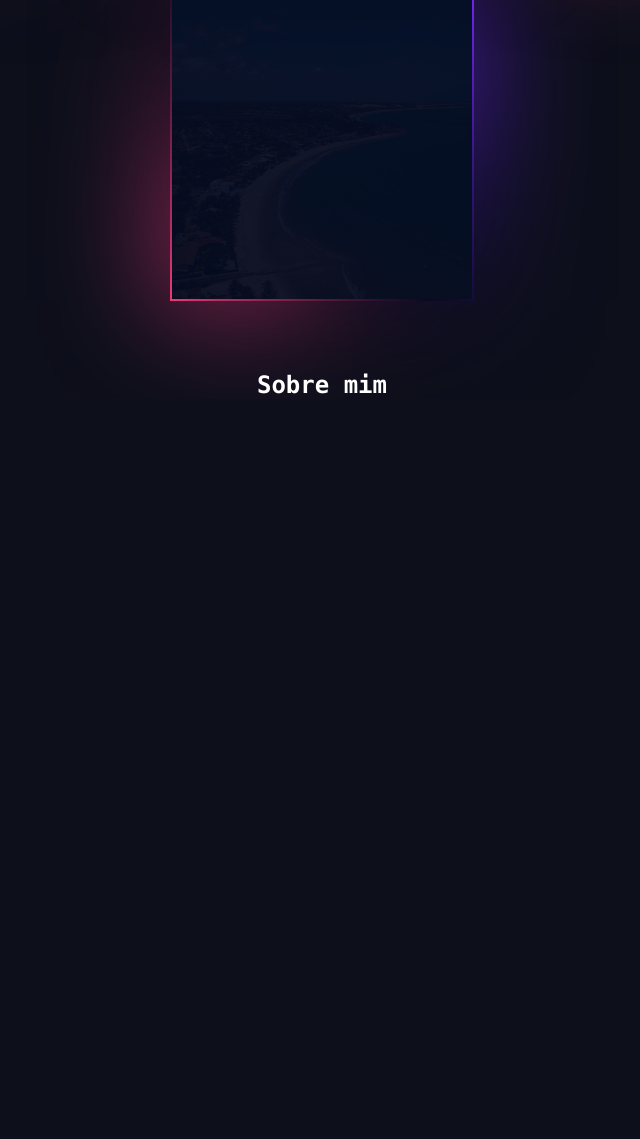
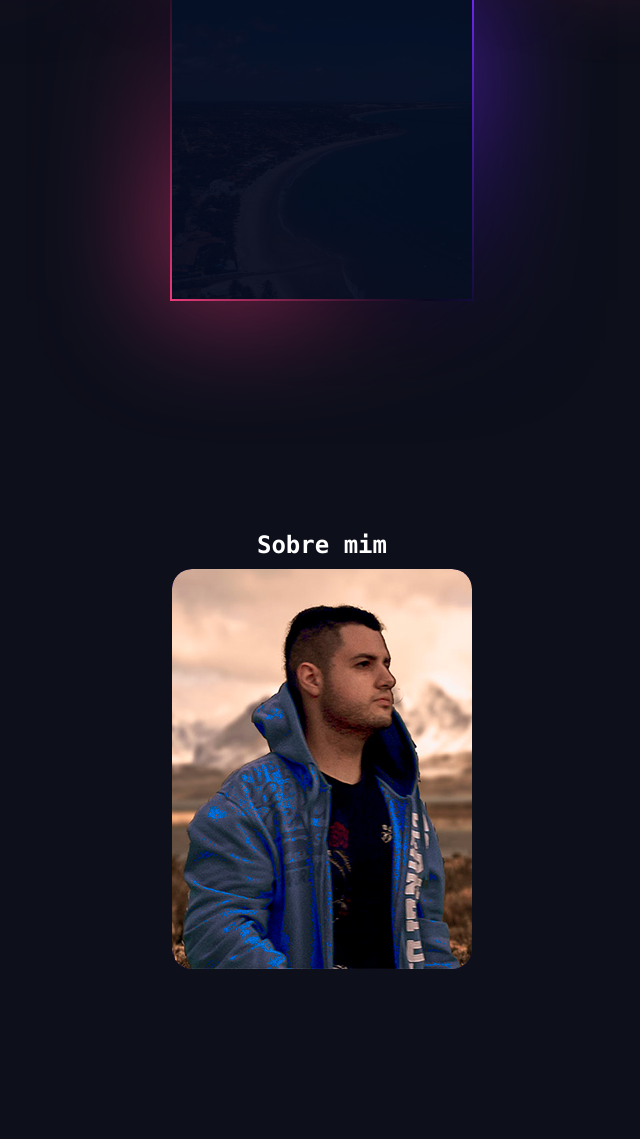
Before and after one commit to mujapira/MyFirstWebSite, a PHP site: page / in a window 1280 px wide. Shown: the part 1682-2821 px from the top of the page, without its empty margins (318-958 px from the left). Before the commit the page ends 2076 px from the top, so only its background shows below. Run offline with PHP 8.4, Linux system fonts and the light colour scheme; some libraries are stand-ins or nearby versions.

Commit message:
about me

```diff
--- a/StyleAboutMe.css
+++ b/StyleAboutMe.css
@@ -1,4 +1,11 @@
 
+#aboutme {
+    display: flex;
+    flex-direction: column;
+    justify-content: center;
+    align-items: center;
+    min-height: 100vh;
+}
 .container {
     position: relative;
     width: 1280px;
@@ -11,6 +18,89 @@
     position: relative;
     width: 300px;
     height: 400px;
-    background: linear-gradient(#ff3f81, #ff3f81 30%, #772aff, #772aff 30%);
+    background:rgba(119, 42, 255, 0.3);
     margin: 10px;
+    border-radius: 20px;
+    overflow: hidden;
 }
+.container .cards .imgBxCard
+{
+    position: absolute;
+    top: 0;
+    left: 0;
+    width: 100%;
+    height: 100%;
+    transition: 0.5s;
+    z-index: 10;
+    border-radius: 20px;
+    overflow: hidden;
+    transform-origin: top;
+}
+.container .cards:hover .imgBxCard
+{
+    transform: translateY(20px) scale(0.6);
+}
+
+.container .cards .imgBxCard img {
+    position: absolute;
+    top: 0;
+    left: 0;
+    width: 100%;
+    height: 100%;
+    object-fit: cover;
+}
+.container .cards .contentcard {
+    position: absolute;
+    top: 0;
+    left: 0;
+    width: 100%;
+    height: 100%;
+    display: flex;
+    justify-content: center;
+    align-items: flex-end;
+    padding-bottom: 30px;
+    transform: translateY(100%);
+    transition: 0.5s;
+}
+
+.container .cards:hover .contentcard {
+    transform: translateY(0);
+}
+
+.container .cards .contentcard .detailscard {
+    display: flex;
+    justify-content: center;
+    align-items: center;
+    flex-direction: column;
+    text-align: center;
+}
+.container .cards .contentcard .detailscard h2 {
+    color: #fff;
+    font-size: 1.5em;
+    font-weight: 500;
+}
+.social_icons {
+    position: relative;
+    display: flex;
+    margin-top: 5px;
+}
+.social_icons li {
+    list-style: none;
+    margin: 4px;
+}
+.social_icons li a {
+    width: 45px;
+    height: 45px;
+    display: flex;
+    justify-content: center;
+    align-items: center;
+    background:#0d0f1b;
+    border-radius: 50%;
+    font-size: 1.5em;
+    color:#ff3f81;
+    text-decoration: none;
+    transition: 0.5s;
+}
+.social_icons li a:hover {
+    transform: rotate(360deg);
+}
--- a/StyleGlobal.css
+++ b/StyleGlobal.css
@@ -88,6 +88,8 @@ header h2 {
 body {
     min-height: 100vh;
     background: #0d0f1b;
+    align-items: center;
+    justify-content: center;
 }
 
 #menuitens {
@@ -129,7 +131,7 @@ body {
 #menuitens ul li a:hover {
     transform: scale(1.4);
     z-index: 1000;
-    background: #2196f3;
+    background: #772aff;
     opacity: 1;
 }
 
--- a/home.html
+++ b/home.html
@@ -6,8 +6,9 @@
     <meta name="viewport" content="width=device-width, initial-scale=1.0">
     <title> Site do Mau</title>
     <link rel="stylesheet" type="text/css" href="StyleGlobal.css">
-    <link rel="stylesheet" type="text/css" href="StyleDieta.css">
+    <link rel="stylesheet" type="text/css" href="StyleAboutMe.css">
     <link rel="stylesheet" type="text/css" href="StyleFotografia.css">
+    <script src="https://kit.fontawesome.com/475e944a02.js" crossorigin="anonymous"></script>
 </head>
 
 <body>
@@ -137,7 +138,22 @@
             Sobre mim
         </h3>
         <div class="container">
-            <div class="cards"></div>
+            <div class="cards">
+                <div class="imgBxCard">
+                    <img src="/fotos/imgcard.jpg">
+                </div>
+                <div class="contentcard">
+                    <div class="detailscard">
+                        <h2>Maurício</h2>
+                        <ul class="social_icons">
+                            <li><a href="#"><i class="fab fa-instagram"></i></a></li>
+                            <li><a href="#"><i class="fa fa-steam" aria-hidden="true"></i></a></li>
+                            <li><a href="#"><i class="fa fa-twitter" aria-hidden="true"></i></a></li>
+                            <li><a href="#"><i class="fa fa-whatsapp" aria-hidden="true"></i></a></li>
+                        </ul>
+                    </div>
+                </div>
+            </div>
         </div>
     </section>
 </body>
```
Also changed, not shown: fotos/imgcard.jpg (added).
